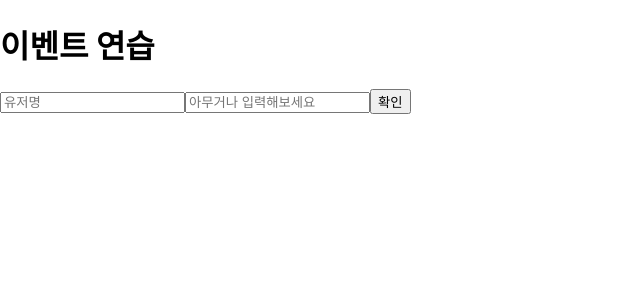
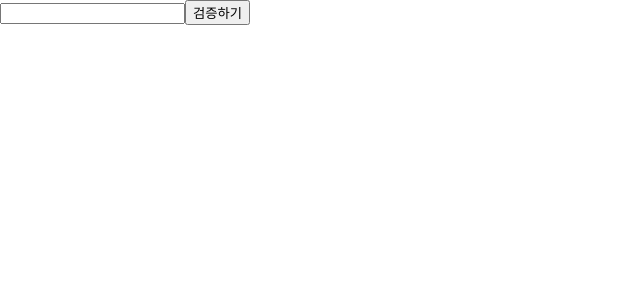
Before and after one commit to jb-raon/create-react-app, a React (Create React App) app in the folder hello-react/: page / in a window 1280 px wide. Shown: the top 300 px of the page, without its empty margins (0-640 px from the left). Built offline with nearby package versions, Linux system fonts and the light colour scheme.

Commit message:
add validation sample code

```diff
--- a/hello-react/src/App.js
+++ b/hello-react/src/App.js
@@ -1,10 +1,10 @@
 import React, { Component } from 'react';
-import EventPractice from './EventPractice';
+import ValidationSample from './ValidationSample';
 
 class App extends Component {
   render() {
     return (
-      <EventPractice />
+      <ValidationSample />
     );
   }
 }
--- /dev/null
+++ b/hello-react/src/ValidationSample.css
@@ -0,0 +1,6 @@
+.success{
+    background-color:lightgreen;
+}
+.failure{
+    background-color:lightcoral;
+}
--- /dev/null
+++ b/hello-react/src/ValidationSample.js
@@ -0,0 +1,39 @@
+import React, { Component } from 'react';
+import './ValidationSample.css';
+
+class ValidationSample extends Component {
+    state = {
+        password : '',
+        clicked : false,
+        validated : false
+    }
+
+    handleChange = (e) => {
+        this.setState({
+            password : e.target.value
+        });
+    }
+
+    handleButtonClick = () => {
+        this.setState({
+            clicked : true,
+            validated : this.state.password === '0000'
+        });
+    }
+
+    render() {
+        return (
+            <div>
+                <input
+                    type="password"
+                    value={this.state.password}
+                    onChange={this.handleChange}
+                    className={this.state.clicked ? (this.state.validated ? 'success' : 'failure') : ''}
+                />
+                <button onClick={this.handleButtonClick}>검증하기</button>
+            </div>
+        );
+    }
+}
+
+export default ValidationSample;
```
